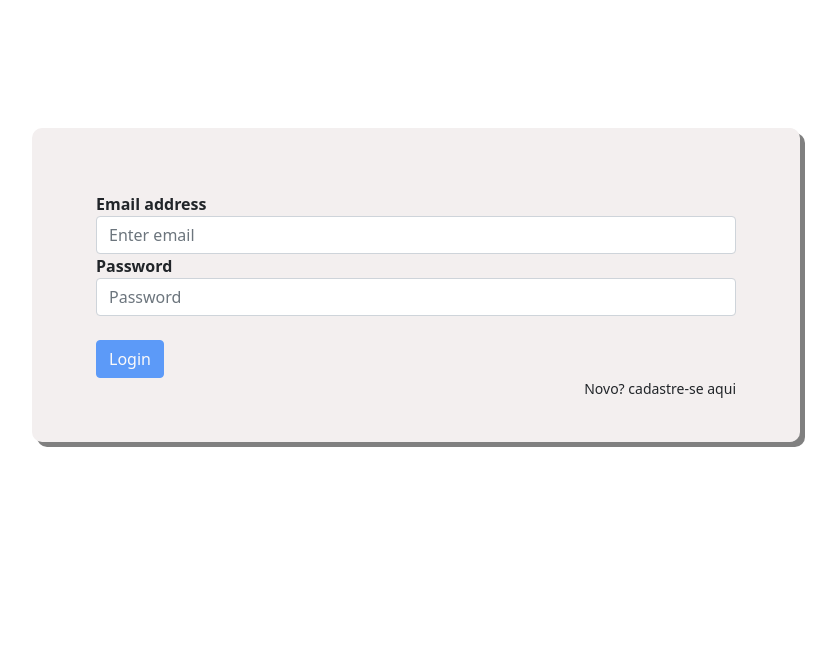
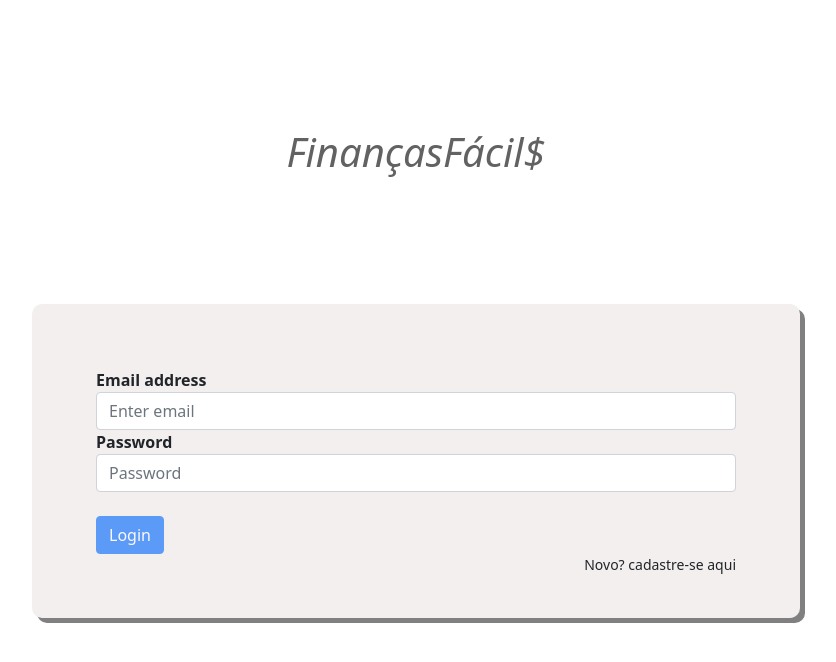
Before and after one commit to Marcs20/angular-finanTeste, an Angular app: page / in a window 1280 px wide. Shown: the top 662 px of the page, without its empty margins (224-1060 px from the left). Built offline with nearby package versions, Linux system fonts and the light colour scheme.

Commit message:
2 files modified

```diff
--- a/src/app/login/login.component.css
+++ b/src/app/login/login.component.css
@@ -18,3 +18,12 @@ label {
   cursor: pointer;
   color: red;
 }
+
+.title1 {
+  text-align: center;
+  margin-top: 10%;
+  font-weight: bolder;
+  color: rgb(99, 98, 98);
+  font-style: italic;
+
+}
--- a/src/app/login/login.component.html
+++ b/src/app/login/login.component.html
@@ -1,3 +1,8 @@
+
+<div class="title1">
+  <h1>FinançasFácil$</h1>
+</div>
+
 <div class="form-box">
   <form #loginform="ngForm" (ngSubmit)="_service.loginUser()">
     <div class="form-group">
```
